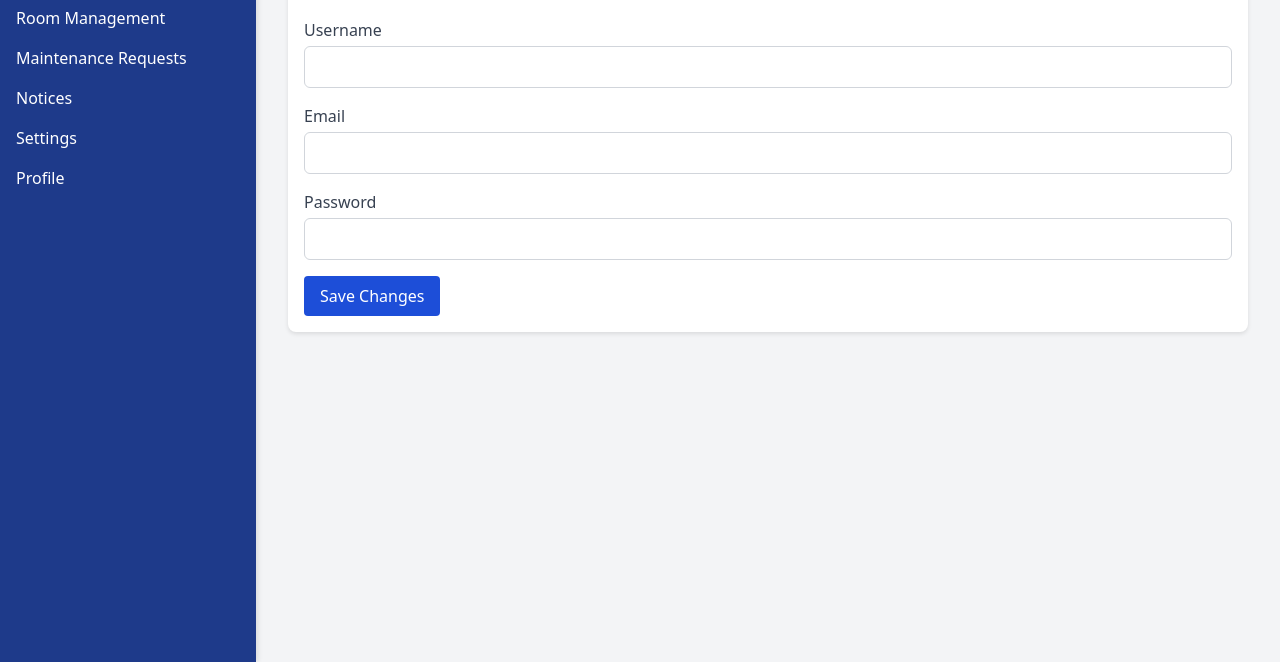
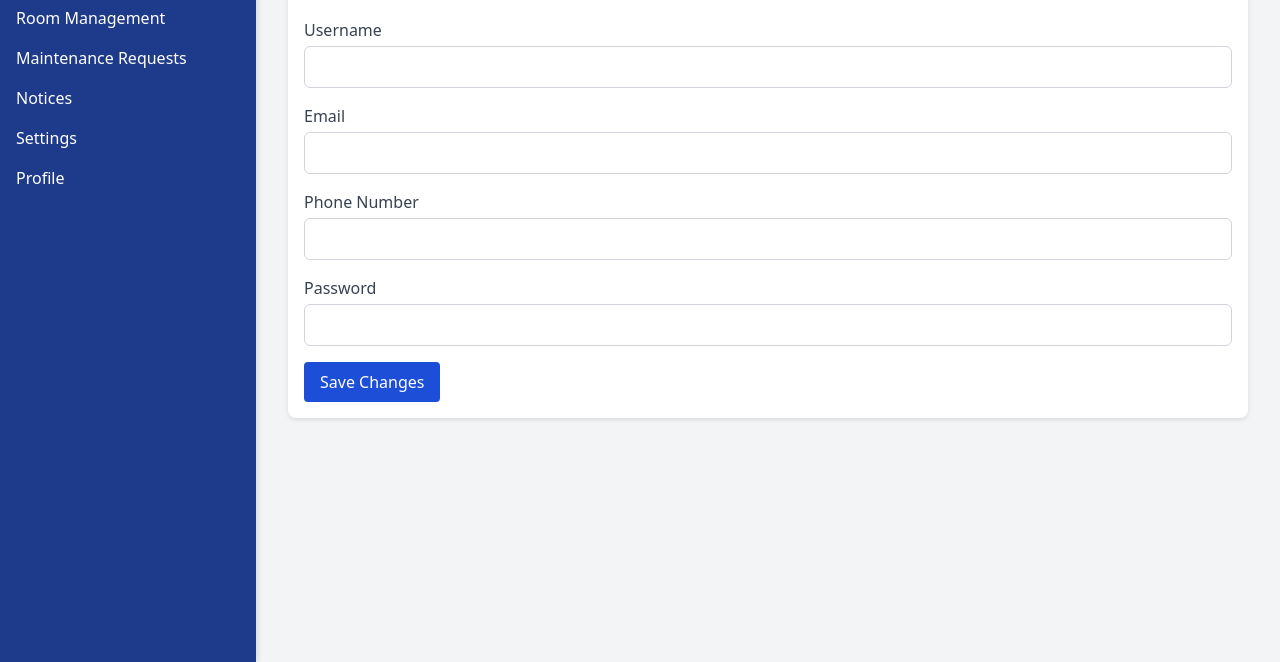
Before and after one commit to winnyineza/residence-managemenet, a plain HTML site: page src/html/settings.html in a window 1280 px wide. Shown: the part 138-800 px from the top of the page. Drawn offline with nearby package versions, Linux system fonts and the light colour scheme.

Commit message:
settings

```diff
--- a/src/html/settings.html
+++ b/src/html/settings.html
@@ -44,6 +44,10 @@
                             <input type="email" id="email" class="mt-1 block w-full bg-white dark:bg-gray-800 border border-gray-300 dark:border-gray-700 rounded-md p-2" />
                         </div>
                         <div class="mb-4">
+                            <label for="phone_number" class="block text-gray-700 dark:text-gray-200">Phone Number</label>
+                            <input type="tel" id="phone_number" class="mt-1 block w-full bg-white dark:bg-gray-800 border border-gray-300 dark:border-gray-700 rounded-md p-2" />
+                        </div>
+                        <div class="mb-4">
                             <label for="password" class="block text-gray-700 dark:text-gray-200">Password</label>
                             <input type="password" id="password" class="mt-1 block w-full bg-white dark:bg-gray-800 border border-gray-300 dark:border-gray-700 rounded-md p-2" />
                         </div>
```
